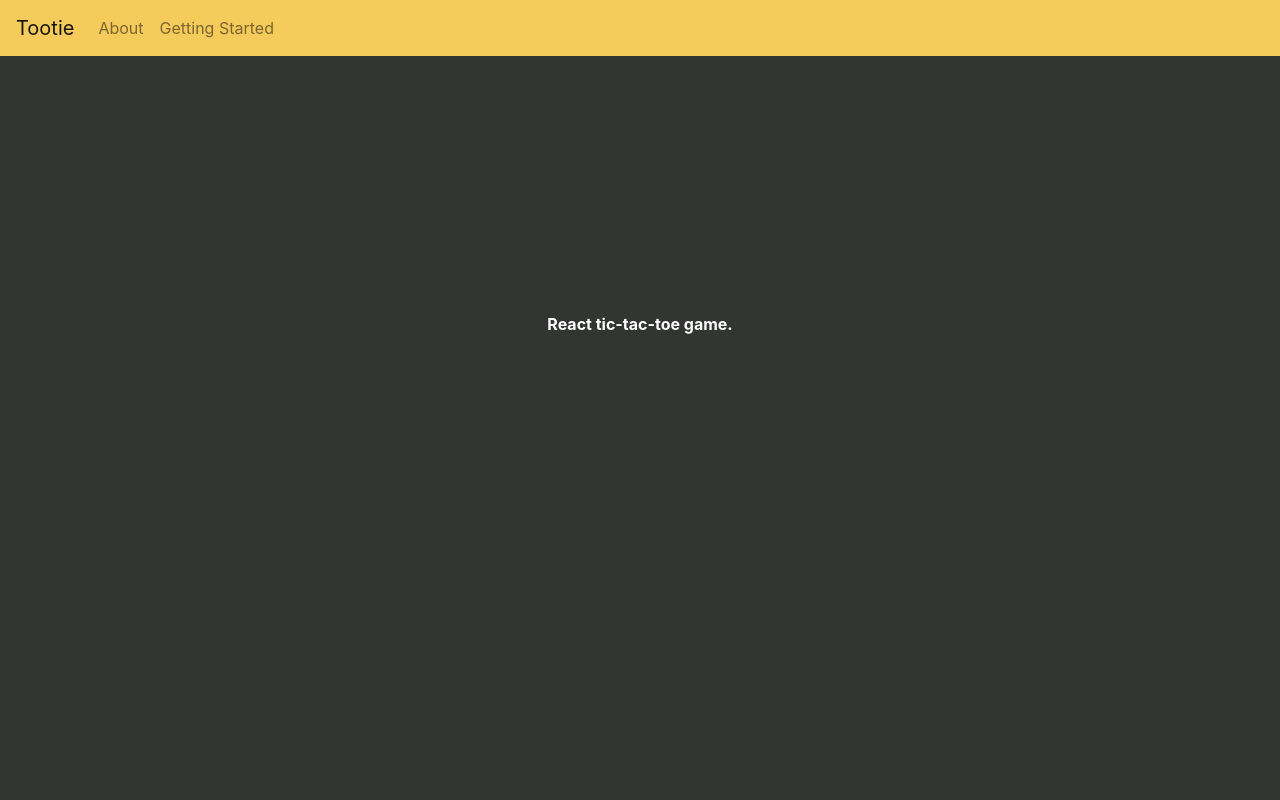
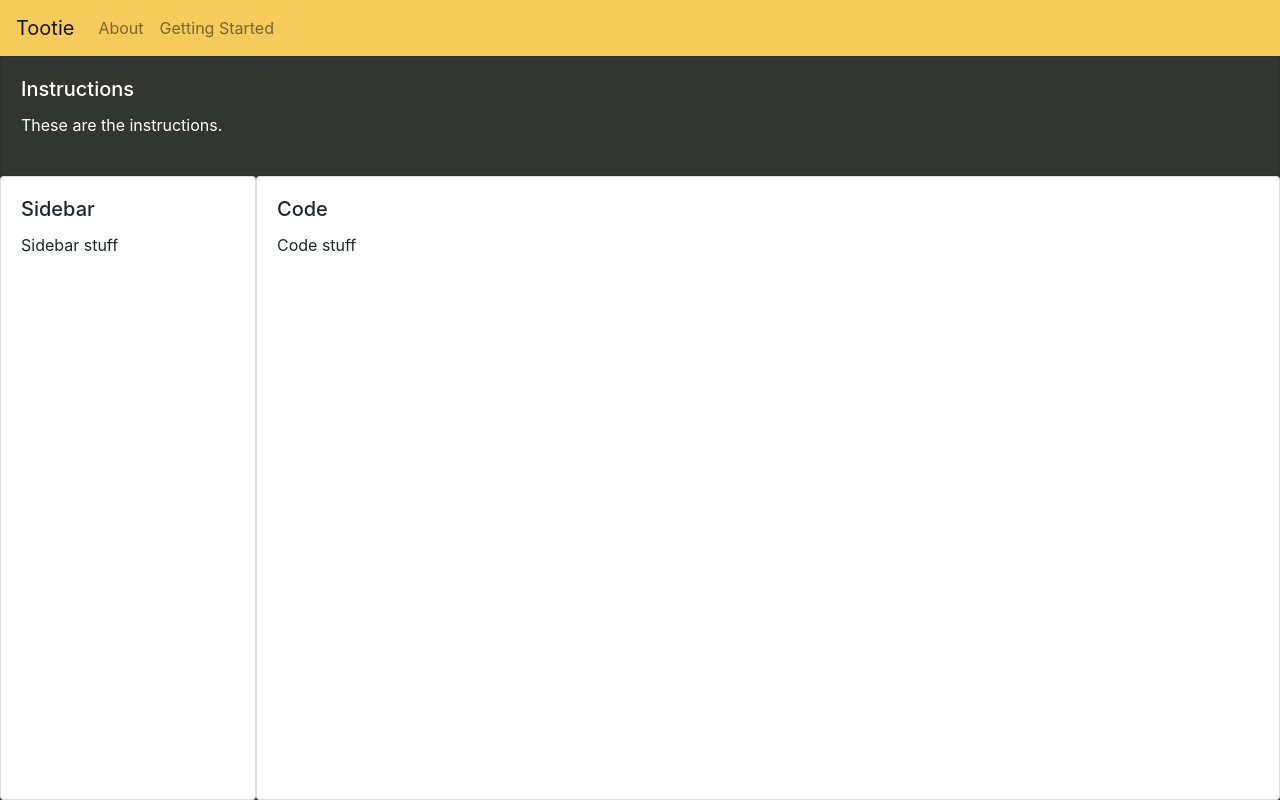
Before and after one commit to ivymarkwell/tootie, a React (Create React App) app: page /getting-started in a window 1280 px wide. Built offline with nearby package versions, Linux system fonts and the light colour scheme.

Commit message:
add bottom area where instructions/code editor will live

```diff
--- a/src/App.css
+++ b/src/App.css
@@ -1,7 +1,11 @@
 .app {
   background-color: #333533;
-  color: #ffffff;
   min-height: 100vh;
+}
+
+.bottom-area {
+  display: flex;
+  min-height: 78vh;
 }
 
 .center {
@@ -10,14 +14,28 @@
   font-weight: bold;
 }
 
+.code-editor {
+  width: 80%;
+}
+
 .flex-column {
   align-items: center;
   display: flex;
   flex-direction: column;
 }
 
-.gray-background {
+.instructions {
+  background-color: #333533 !important;
+  color: #ffffff;
+  min-height: 15vh;
+}
+
+.nav {
   background-color: #f5cb5c;
+}
+
+.sidebar {
+  width: 20%;
 }
 
 .tootie-image {
--- a/src/components/TicTacToe.js
+++ b/src/components/TicTacToe.js
@@ -1,10 +1,30 @@
 import React from "react";
+import { Card } from "react-bootstrap";
 import "../App.css";
 
 function TicTacToe() {
   return (
-    <div className="flex-column">
-      <p className="center">React tic-tac-toe game.</p>
+    <div>
+      <Card className="instructions">
+        <Card.Body>
+          <Card.Title>Instructions</Card.Title>
+          <Card.Text>These are the instructions.</Card.Text>
+        </Card.Body>
+      </Card>
+      <div className="bottom-area">
+        <Card className="sidebar">
+          <Card.Body>
+            <Card.Title>Sidebar</Card.Title>
+            <Card.Text>Sidebar stuff</Card.Text>
+          </Card.Body>
+        </Card>
+        <Card className="code-editor">
+          <Card.Body>
+            <Card.Title>Code</Card.Title>
+            <Card.Text>Code stuff</Card.Text>
+          </Card.Body>
+        </Card>
+      </div>
     </div>
   );
 }
--- a/src/index.js
+++ b/src/index.js
@@ -5,6 +5,7 @@ import { Nav, Navbar } from "react-bootstrap";
 import App from "./components/App";
 import About from "./components/About";
 import TicTacToe from "./components/TicTacToe";
+
 import "./index.css";
 
 // Importing the Bootstrap CSS
@@ -13,7 +14,7 @@ import "bootstrap/dist/css/bootstrap.min.css";
 const routing = (
   <Router>
     <div className="app">
-      <Navbar className="gray-background">
+      <Navbar className="nav">
         <Navbar.Brand>
           <Link to="/" style={{ all: "unset", cursor: "pointer" }}>
             Tootie
```
